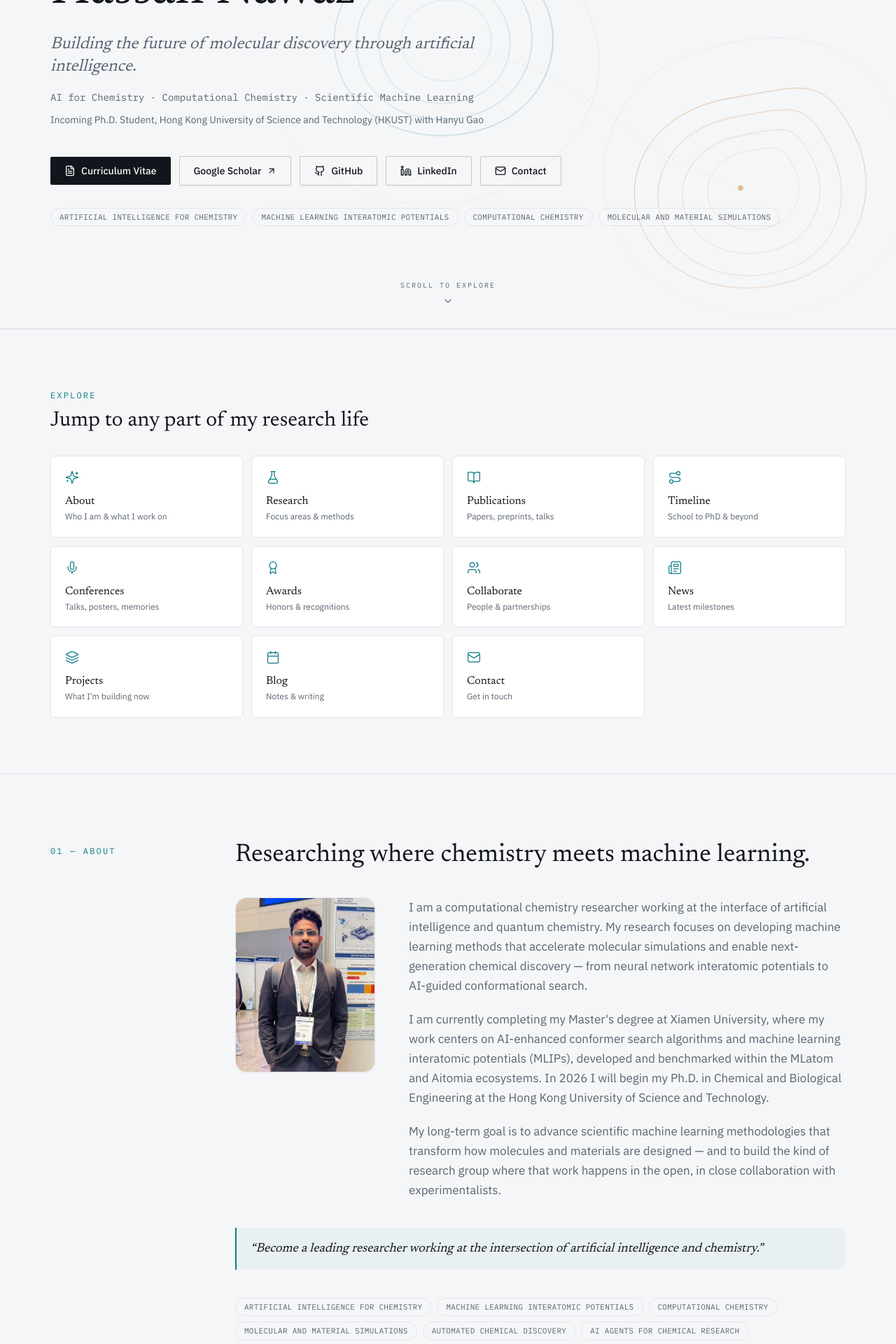
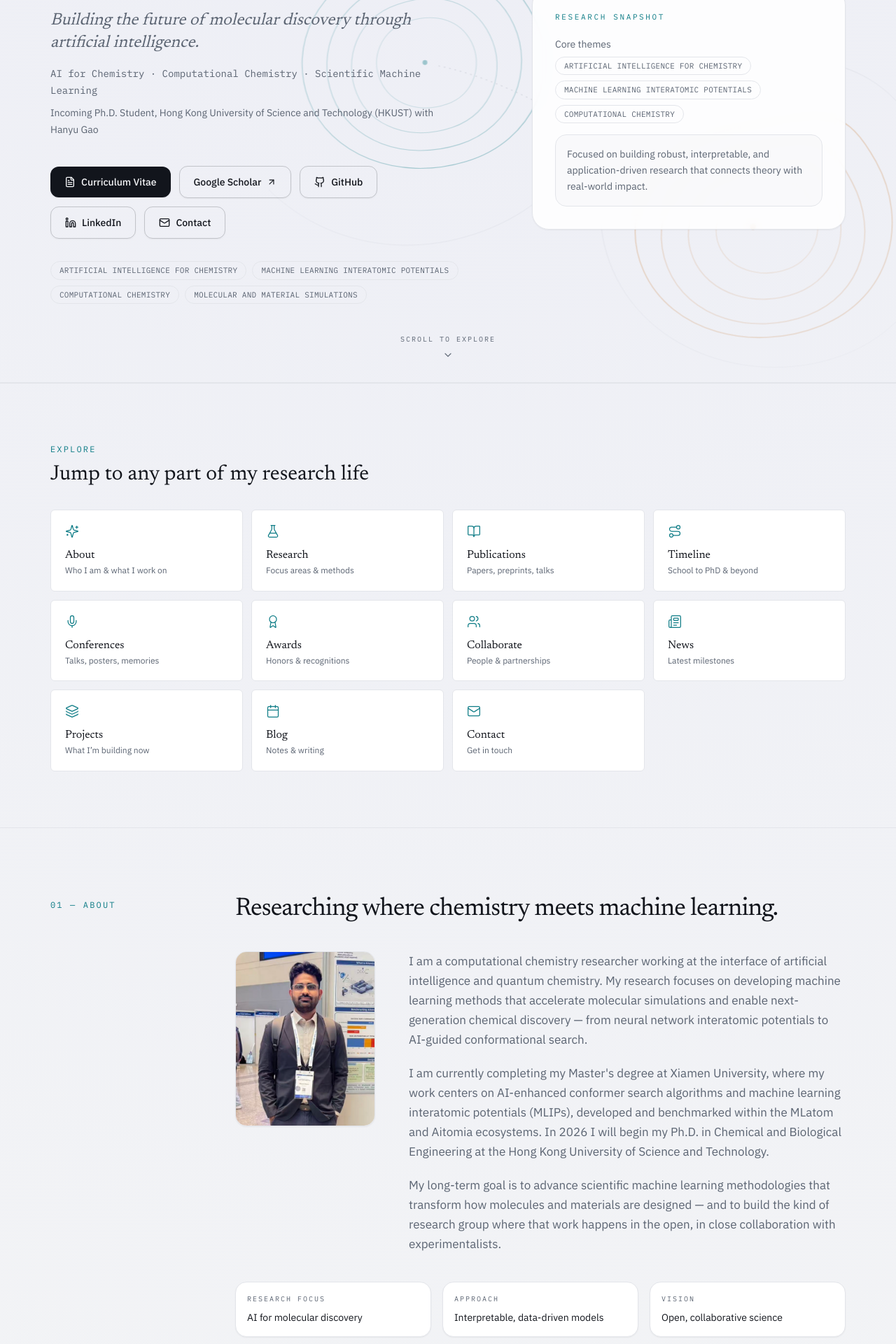
Before and after one commit to hassan-nawaz-awan/hassan_website, a Next.js app: page / in a window 1280 px wide. Shown: the part 300-2220 px from the top of the page at 70% size. Built offline with nearby package versions, Linux system fonts and the light colour scheme.

Commit message:
more update style

```diff
--- a/src/app/globals.css
+++ b/src/app/globals.css
@@ -20,6 +20,9 @@
 
   body {
     @apply bg-canvas text-ink dark:bg-canvas-dark dark:text-ink-dark;
+    background-image:
+      radial-gradient(circle at top, rgba(110, 112, 255, 0.04), transparent 18%),
+      linear-gradient(to bottom, rgba(15, 23, 42, 0.01), rgba(15, 23, 42, 0.01));
     font-feature-settings: 'cv11', 'ss01';
   }
 
@@ -51,7 +54,7 @@
   }
 
   .section-heading {
-    @apply font-display text-3xl sm:text-4xl text-ink dark:text-ink-dark;
+    @apply font-display text-3xl tracking-tight text-ink sm:text-4xl dark:text-ink-dark;
   }
 
   .hairline-rule {
@@ -71,11 +74,11 @@
   }
 
   .btn-primary {
-    @apply inline-flex items-center gap-2 rounded-sm bg-ink px-5 py-2.5 text-sm font-medium text-canvas shadow-sm transition-all duration-200 hover:-translate-y-0.5 hover:opacity-90 dark:bg-ink-dark dark:text-canvas-dark;
+    @apply inline-flex items-center gap-2 rounded-xl bg-ink px-5 py-3 text-sm font-medium text-canvas shadow-sm transition-all duration-200 hover:-translate-y-0.5 hover:shadow-md hover:opacity-90 dark:bg-ink-dark dark:text-canvas-dark;
   }
 
   .btn-secondary {
-    @apply inline-flex items-center gap-2 rounded-sm border border-ink/20 px-5 py-2.5 text-sm font-medium text-ink shadow-sm transition-all duration-200 hover:-translate-y-0.5 hover:border-accent hover:text-accent dark:border-ink-dark/20 dark:text-ink-dark dark:hover:border-accent-dark dark:hover:text-accent-dark;
+    @apply inline-flex items-center gap-2 rounded-xl border border-ink/20 px-5 py-3 text-sm font-medium text-ink shadow-sm transition-all duration-200 hover:-translate-y-0.5 hover:border-accent hover:text-accent hover:shadow-md dark:border-ink-dark/20 dark:text-ink-dark dark:hover:border-accent-dark dark:hover:text-accent-dark;
   }
 
   .link-underline {
--- a/src/components/About.tsx
+++ b/src/components/About.tsx
@@ -55,6 +55,39 @@ export default function About() {
             </div>
           </div>
 
+          <div className="mt-10 grid gap-4 sm:grid-cols-3">
+            {[
+              {
+                label: 'Research focus',
+                value: 'AI for molecular discovery',
+              },
+              {
+                label: 'Approach',
+                value: 'Interpretable, data-driven models',
+              },
+              {
+                label: 'Vision',
+                value: 'Open, collaborative science',
+              },
+            ].map((item, index) => (
+              <motion.div
+                key={item.label}
+                initial={{ opacity: 0, y: 12 }}
+                whileInView={{ opacity: 1, y: 0 }}
+                viewport={{ once: true, margin: '-80px' }}
+                transition={{ duration: 0.5, delay: 0.1 * index }}
+                className="rounded-2xl border border-hairline bg-surface p-4 shadow-sm dark:border-hairline-dark dark:bg-surface-dark"
+              >
+                <p className="font-mono text-[10px] uppercase tracking-[0.2em] text-ink-muted dark:text-ink-muted-dark">
+                  {item.label}
+                </p>
+                <p className="mt-2 text-sm leading-relaxed text-ink dark:text-ink-dark">
+                  {item.value}
+                </p>
+              </motion.div>
+            ))}
+          </div>
+
           <motion.div
             initial={{ opacity: 0, y: 12 }}
             whileInView={{ opacity: 1, y: 0 }}
--- a/src/components/Dashboard.tsx
+++ b/src/components/Dashboard.tsx
@@ -134,7 +134,7 @@ function Panel({
       whileInView={{ opacity: 1, y: 0 }}
       viewport={{ once: true, margin: '-60px' }}
       transition={{ duration: 0.5 }}
-      className="rounded-2xl border border-hairline bg-surface p-6 shadow-sm transition-shadow duration-300 dark:border-hairline-dark dark:bg-surface-dark"
+      className="rounded-3xl border border-hairline bg-surface/90 p-6 shadow-sm transition-all duration-300 hover:-translate-y-0.5 hover:shadow-md dark:border-hairline-dark dark:bg-surface-dark/90"
     >
       <div className="mb-5 flex items-center gap-2.5">
         <span className="flex h-9 w-9 items-center justify-center rounded-lg bg-accent/5 text-accent dark:bg-accent-dark/10 dark:text-accent-dark">
--- a/src/components/FeaturedProject.tsx
+++ b/src/components/FeaturedProject.tsx
@@ -25,7 +25,7 @@ export default function FeaturedProject() {
                 whileInView={{ opacity: 1, y: 0 }}
                 viewport={{ once: true, margin: '-80px' }}
                 transition={{ duration: 0.6 }}
-                className="overflow-hidden rounded-2xl border border-hairline bg-surface shadow-sm transition-shadow duration-300 hover:shadow-md dark:border-hairline-dark dark:bg-surface-dark"
+                className="overflow-hidden rounded-3xl border border-hairline bg-surface shadow-sm transition-all duration-300 hover:-translate-y-0.5 hover:shadow-md dark:border-hairline-dark dark:bg-surface-dark"
               >
                 <div className="p-8 sm:p-10">
                   <p className="eyebrow">{project.subtitle}</p>
--- a/src/components/Hero.tsx
+++ b/src/components/Hero.tsx
@@ -44,8 +44,9 @@ export default function Hero() {
 
       <motion.div
         style={{ y: contentY, opacity: contentOpacity }}
-        className="container-content relative flex min-h-[88vh] flex-col justify-center py-28"
+        className="container-content relative grid min-h-[88vh] gap-12 py-28 lg:grid-cols-[1.08fr_0.92fr] lg:items-center"
       >
+        <div>
           <motion.p
             variants={fadeUp}
             initial="hidden"
@@ -161,6 +162,38 @@ export default function Hero() {
               </span>
             ))}
           </motion.div>
+        </div>
+
+        <motion.div
+          variants={fadeUp}
+          initial="hidden"
+          animate="show"
+          custom={4.5}
+          className="hidden lg:block"
+        >
+          <div className="ml-auto max-w-md rounded-3xl border border-hairline bg-surface/85 p-8 shadow-sm backdrop-blur dark:border-hairline-dark dark:bg-surface-dark/80">
+            <p className="font-mono text-[11px] uppercase tracking-[0.24em] text-accent dark:text-accent-dark">
+              Research Snapshot
+            </p>
+            <div className="mt-5 space-y-4">
+              <div>
+                <p className="text-sm text-ink-muted dark:text-ink-muted-dark">Core themes</p>
+                <div className="mt-2 flex flex-wrap gap-2">
+                  {profile.researchInterests.slice(0, 3).map((interest) => (
+                    <span key={interest} className="pill">
+                      {interest}
+                    </span>
+                  ))}
+                </div>
+              </div>
+              <div className="rounded-2xl border border-hairline bg-canvas/50 p-4 dark:border-hairline-dark dark:bg-canvas-dark/50">
+                <p className="text-sm leading-relaxed text-ink-muted dark:text-ink-muted-dark">
+                  Focused on building robust, interpretable, and application-driven research that connects theory with real-world impact.
+                </p>
+              </div>
+            </div>
+          </div>
+        </motion.div>
       </motion.div>
 
       <motion.a
--- a/src/components/Publications.tsx
+++ b/src/components/Publications.tsx
@@ -30,6 +30,8 @@ export default function Publications() {
       .sort((a, b) => b.year - a.year);
   }, [query, type]);
 
+  const featuredPub = filtered[0];
+
   return (
     <section id="publications" className="hairline-rule scroll-mt-16">
       <div className="container-content grid gap-10 py-24 lg:grid-cols-[200px_1fr] lg:gap-16">
@@ -60,6 +62,56 @@ export default function Publications() {
               />
             </div>
           </div>
+
+          {featuredPub && (
+            <motion.div
+              initial={{ opacity: 0, y: 12 }}
+              whileInView={{ opacity: 1, y: 0 }}
+              viewport={{ once: true, margin: '-40px' }}
+              transition={{ duration: 0.5 }}
+              className="mb-8 rounded-3xl border border-accent/15 bg-gradient-to-br from-accent/5 via-surface to-surface p-6 dark:border-accent-dark/15 dark:from-accent-dark/5 dark:via-surface-dark dark:to-surface-dark"
+            >
+              <div className="flex flex-col gap-3 sm:flex-row sm:items-center sm:justify-between">
+                <div>
+                  <p className="font-mono text-[10px] uppercase tracking-[0.24em] text-accent dark:text-accent-dark">
+                    Featured paper
+                  </p>
+                  <h3 className="mt-2 font-display text-2xl text-ink dark:text-ink-dark">
+                    {featuredPub.title}
+                  </h3>
+                </div>
+                <span className="pill">{featuredPub.type}</span>
+              </div>
+              <p className="mt-3 text-sm text-ink-muted dark:text-ink-muted-dark">
+                {featuredPub.authors.join(', ')} · {featuredPub.year}
+              </p>
+              <p className="mt-2 text-sm italic text-ink-muted dark:text-ink-muted-dark">
+                {featuredPub.venue}
+              </p>
+              <div className="mt-4 flex gap-4">
+                {featuredPub.doi && (
+                  <a
+                    href={`https://doi.org/${featuredPub.doi}`}
+                    target="_blank"
+                    rel="noreferrer"
+                    className="inline-flex items-center gap-1 text-xs text-accent dark:text-accent-dark"
+                  >
+                    DOI <ExternalLink size={11} />
+                  </a>
+                )}
+                {featuredPub.pdf && (
+                  <a
+                    href={featuredPub.pdf}
+                    target="_blank"
+                    rel="noreferrer"
+                    className="inline-flex items-center gap-1 text-xs text-accent dark:text-accent-dark"
+                  >
+                    <FileText size={11} /> PDF
+                  </a>
+                )}
+              </div>
+            </motion.div>
+          )}
 
           <div className="mb-8 flex flex-wrap gap-2">
             {filters.map((f) => (
```
Lines whose indentation alone changed are shown as unchanged.
